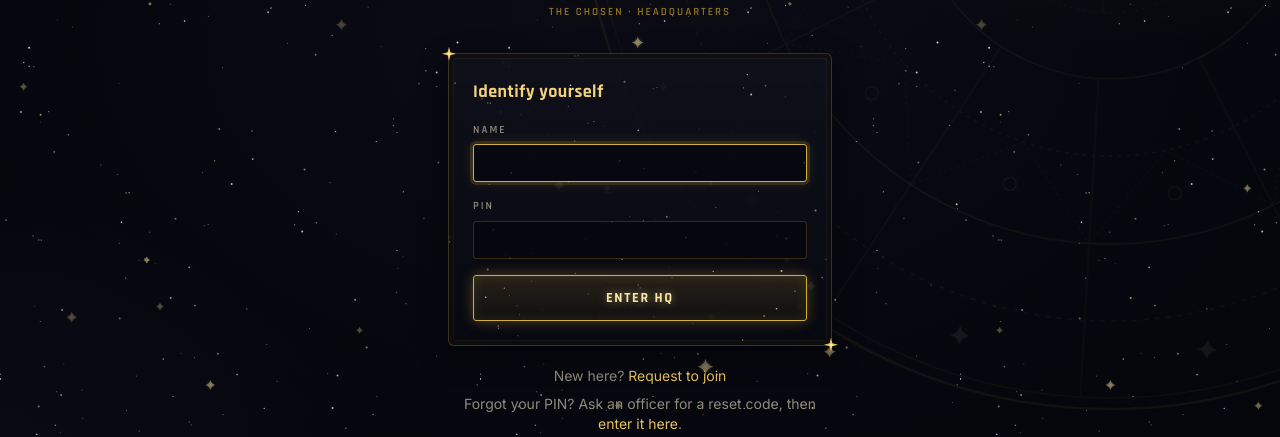
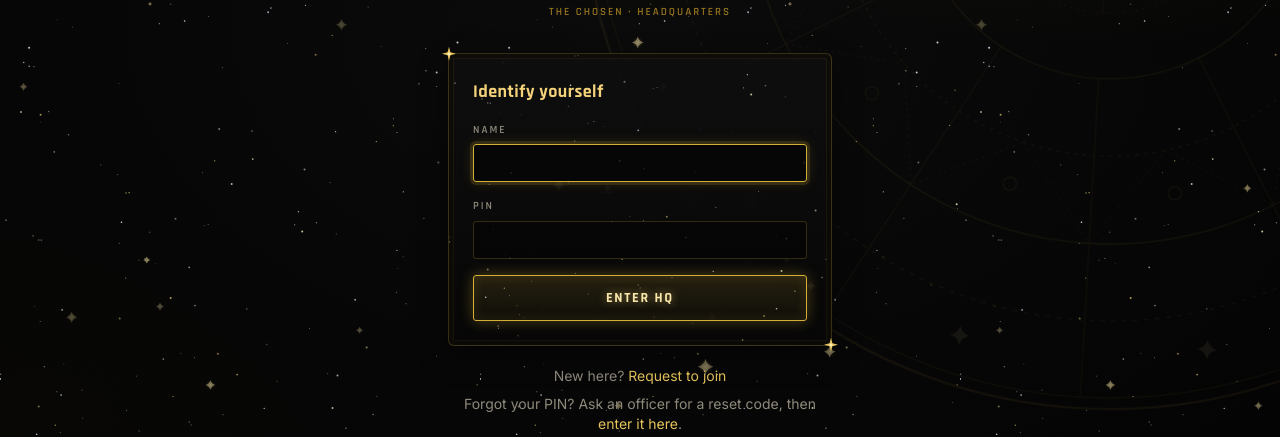
Before and after one commit to fpselamite-cmd/ChosenOps, a React (Vite) app in the folder hq/: page /login in a window 1280 px wide. Shown: the part 289-726 px from the top of the page. Built offline with nearby package versions, Linux system fonts and the light colour scheme; no server answers.

Commit message:
Keep the app black: swap the navy tints in the sky, panels, glass and inputs for black
Co-Authored-By: Claude Opus 5.5 <noreply@anthropic.com>
Claude-Session: https://claude.ai/code/session_01F1awGz3qhieWiiSSpJa5bA

```diff
--- a/hq/src/components/Appearance.tsx
+++ b/hq/src/components/Appearance.tsx
@@ -65,8 +65,8 @@ export function Appearance() {
                         s.id === 'plain'
                           ? '#060607'
                           : s.id === 'deep'
-                            ? "url('/brand/stars-dust.svg') 0 0/240px, radial-gradient(circle at 75% 20%, rgba(120,70,170,.5), transparent 60%), radial-gradient(circle at 15% 90%, rgba(40,90,170,.45), transparent 60%), #03040a"
-                            : "url('/brand/stars-bright.svg') 0 0/300px, url('/brand/stars-dust.svg') 0 0/240px, #05060c",
+                            ? "url('/brand/stars-dust.svg') 0 0/240px, radial-gradient(circle at 75% 20%, rgba(110,60,150,.22), transparent 60%), radial-gradient(circle at 15% 90%, rgba(40,80,150,.18), transparent 60%), #020202"
+                            : "url('/brand/stars-bright.svg') 0 0/300px, url('/brand/stars-dust.svg') 0 0/240px, #040404",
                     }}
                   />
                   <span className="block px-2 py-1 text-[11px] text-gold-100">{s.label}</span>
--- a/hq/src/index.css
+++ b/hq/src/index.css
@@ -61,13 +61,13 @@
   body {
     @apply bg-void text-bone font-sans antialiased;
     /* The night sky from the Chosen seal: deep blue-black, a warm glow, two layers of stars. */
-    background-color: #04050a;
+    background-color: #030303;
     background-image:
       url('/brand/stars-bright.svg'),
       url('/brand/stars-dust.svg'),
       radial-gradient(1100px 700px at 85% -10%, rgb(var(--acc) / 0.09), transparent 60%),
-      radial-gradient(900px 700px at -10% 110%, rgba(64, 72, 140, 0.12), transparent 60%),
-      radial-gradient(1400px 900px at 50% 40%, #0a0b14, #04050a 70%);
+      radial-gradient(900px 700px at -10% 110%, rgba(212, 175, 55, 0.035), transparent 60%),
+      radial-gradient(1400px 900px at 50% 40%, #0b0b0b, #030303 70%);
     background-size: 900px 900px, 480px 480px, auto, auto, auto;
     background-attachment: fixed;
     min-height: 100dvh;
@@ -141,10 +141,10 @@
     border-radius: 6px;
     background:
       url('/brand/stars-dust.svg') 0 0 / 480px 480px,
-      linear-gradient(180deg, rgba(16, 17, 28, 0.9), rgba(8, 9, 16, 0.92));
+      linear-gradient(180deg, rgba(15, 15, 15, 0.92), rgba(7, 7, 7, 0.94));
     border: 1px solid rgb(var(--acc) / 0.24);
     box-shadow:
-      inset 0 0 0 4px rgba(4, 5, 10, 0.55),
+      inset 0 0 0 4px rgba(3, 3, 3, 0.55),
       inset 0 0 0 5px rgb(var(--acc) / 0.07),
       0 10px 30px rgba(0, 0, 0, 0.45);
   }
@@ -222,7 +222,7 @@
   }
   .btn-ghost {
     @apply btn rounded-[3px] text-gold-200 hover:text-gold-100;
-    background: rgba(10, 11, 20, 0.6);
+    background: rgba(10, 10, 10, 0.7);
     border: 1px solid rgb(var(--acc) / 0.28);
   }
   .btn-ghost:not(:disabled):hover {
@@ -244,7 +244,7 @@
 
   .input {
     @apply w-full rounded-[3px] border px-3 py-2 text-sm text-bone placeholder:text-smoke/60 outline-none transition;
-    background: rgba(6, 7, 14, 0.75);
+    background: rgba(5, 5, 5, 0.8);
     border-color: rgb(var(--acc) / 0.22);
   }
   .input:focus {
@@ -700,7 +700,7 @@ button.hud:hover,
   transform: translateY(-2px);
   border-color: rgb(var(--acc) / 0.55);
   box-shadow:
-    inset 0 0 0 4px rgba(4, 5, 10, 0.55),
+    inset 0 0 0 4px rgba(3, 3, 3, 0.55),
     0 12px 30px rgba(0, 0, 0, 0.5),
     0 0 22px rgb(var(--acc) / 0.18);
 }
@@ -800,11 +800,11 @@ html[data-sky='deep'] body {
   background-image:
     url('/brand/stars-bright.svg'),
     url('/brand/stars-dust.svg'),
-    radial-gradient(1000px 700px at 80% 10%, rgba(130, 70, 190, 0.38), transparent 60%),
-    radial-gradient(900px 700px at 10% 90%, rgba(40, 100, 190, 0.34), transparent 60%),
-    radial-gradient(600px 400px at 40% 30%, rgba(190, 80, 140, 0.12), transparent 70%),
+    radial-gradient(1000px 700px at 80% 10%, rgba(110, 60, 150, 0.16), transparent 60%),
+    radial-gradient(900px 700px at 10% 90%, rgba(40, 80, 150, 0.12), transparent 60%),
+    radial-gradient(600px 400px at 40% 30%, rgba(160, 70, 120, 0.06), transparent 70%),
     radial-gradient(700px 500px at 50% 50%, rgb(var(--acc) / 0.08), transparent 70%),
-    #03040a;
+    #020202;
   background-size: 900px 900px, 480px 480px, auto, auto, auto, auto, auto;
 }
 html[data-wheel='off'] body::after {
@@ -828,7 +828,7 @@ html[data-motion='off'] .shooting-star {
 .sky-glass {
   background:
     url('/brand/stars-dust.svg') 0 0 / 480px 480px,
-    linear-gradient(180deg, rgba(8, 9, 18, 0.9), rgba(5, 6, 12, 0.92));
+    linear-gradient(180deg, rgba(9, 9, 9, 0.92), rgba(4, 4, 4, 0.94));
 }
 html[data-sky='plain'] .sky-glass {
   background: rgba(8, 8, 9, 0.94);
@@ -859,7 +859,7 @@ html[data-sky='plain'] .sky-glass {
   backface-visibility: hidden;
   border: 2px solid var(--color-gold-400);
   box-shadow:
-    inset 0 0 0 3px rgba(4, 5, 10, 0.8),
+    inset 0 0 0 3px rgba(3, 3, 3, 0.8),
     inset 0 0 0 4px rgb(var(--acc) / 0.5),
     0 14px 22px rgba(0, 0, 0, 0.6),
     0 0 16px rgb(var(--acc) / 0.25);
@@ -870,7 +870,7 @@ html[data-sky='plain'] .sky-glass {
   background:
     url('/brand/zodiac.svg') center / 150% no-repeat,
     url('/brand/stars-dust.svg') 0 0 / 240px,
-    radial-gradient(circle at 50% 50%, #12121e, #05060c 75%);
+    radial-gradient(circle at 50% 50%, #121212, #040404 75%);
 }
 .fc-shine {
   position: absolute;
```
